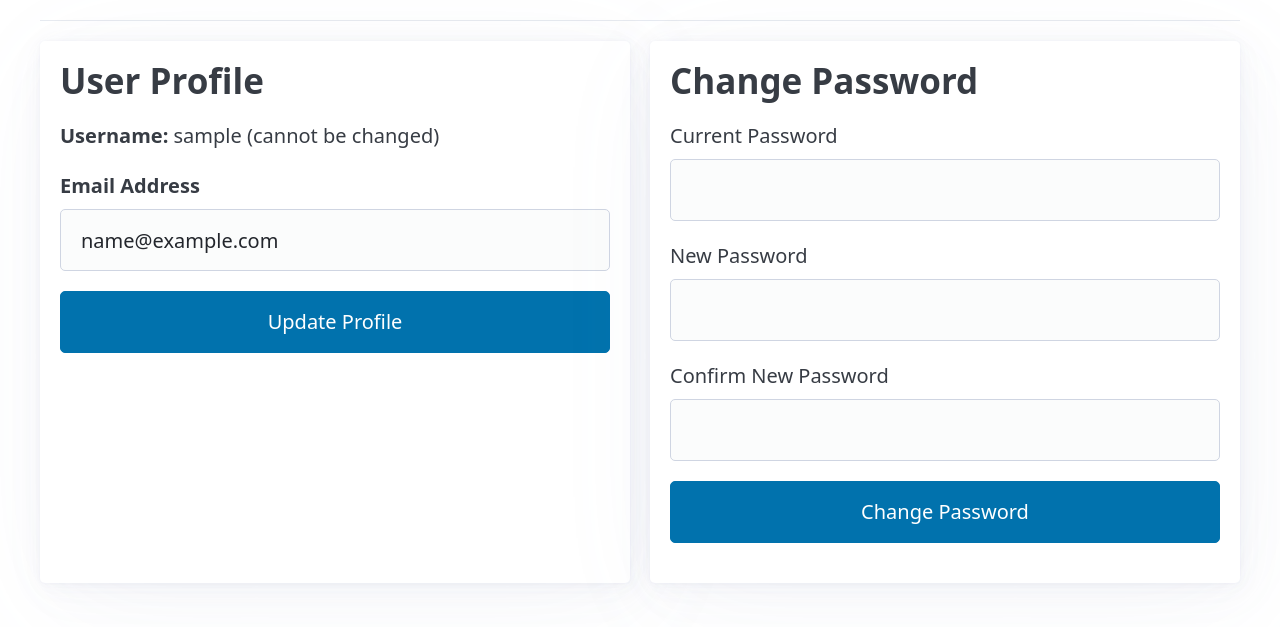
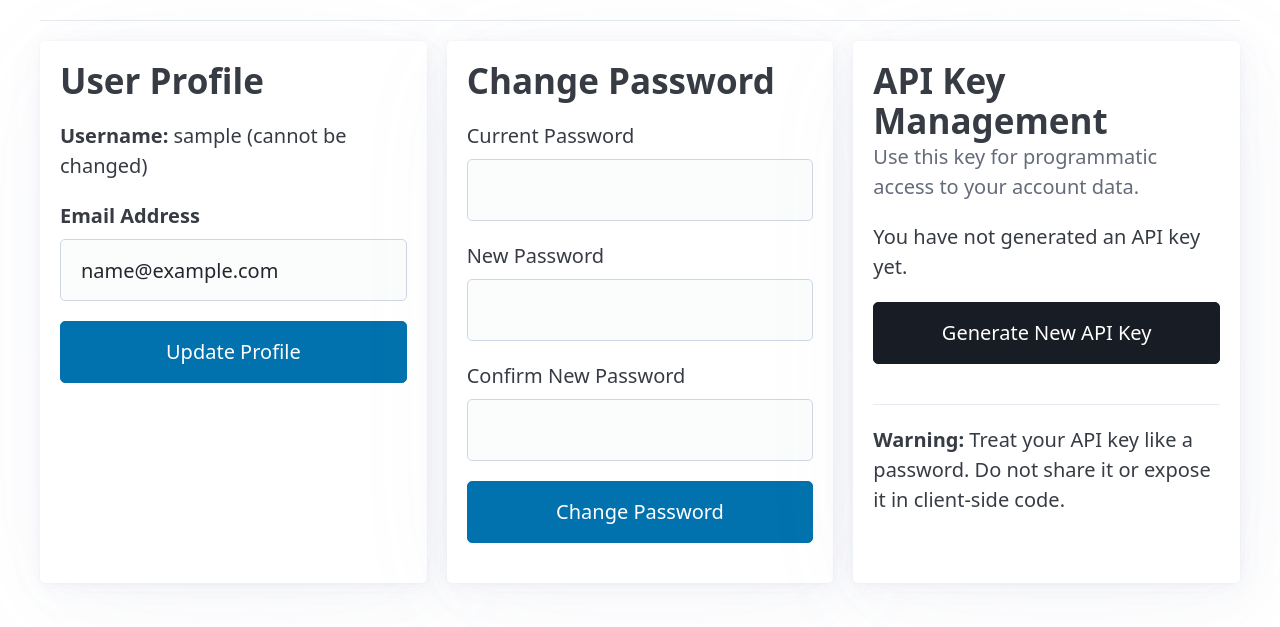
Before and after one commit to PrajwalMadhyastha/personal-finance-webapp, a Flask app: page /profile in a window 1280 px wide. Shown: the part 150-777 px from the top of the page. Run offline with Flask 3, Linux system fonts and the light colour scheme; the visitor is signed in with stand-in values (Sample User, id 1); parts of the project's set-up code (start-up, migrations or seed data) failed here and were passed over; some libraries are stand-ins or nearby versions.

Commit message:
feat(auth): Implement API key generation for users

```diff
--- a/finance_tracker/models.py
+++ b/finance_tracker/models.py
@@ -18,6 +18,7 @@ class User(db.Model, UserMixin):
     username = db.Column(db.String(150), unique=True, nullable=False)
     email = db.Column(db.String(150), unique=True, nullable=False)
     password_hash = db.Column(db.String(150), nullable=False)
+    api_key = db.Column(db.String(64), unique=True, nullable=True, index=True)
     transactions = db.relationship('Transaction', backref='user', lazy=True, cascade="all, delete-orphan")
     accounts = db.relationship('Account', backref='user', lazy=True, cascade="all, delete-orphan")
 
--- a/finance_tracker/routes.py
+++ b/finance_tracker/routes.py
@@ -9,6 +9,7 @@ from flask_login import login_user, logout_user, login_required, current_user
 from . import db, bcrypt
 import decimal
 import csv
+import secrets
 import io
 from collections import defaultdict
 from datetime import datetime, timedelta, timezone
@@ -504,6 +505,22 @@ def profile():
     # For a GET request, just render the page as usual
     return render_template('profile.html')
 
+@main_bp.route('/profile/generate-api-key', methods=['POST'])
+@login_required
+def generate_api_key():
+    """Generates a new, secure API key for the current user."""
+
+    # Generate a cryptographically secure, 32-byte token, represented as a 64-character hex string.
+    new_key = secrets.token_hex(32)
+
+    # Assign the new key to the user and save to the database
+    current_user.api_key = new_key
+    log_activity("Generated new API key.")
+    db.session.commit()
+
+    flash('A new API key has been generated successfully. Your old key is now invalid.', 'success')
+    return redirect(url_for('main.profile'))
+
 
 @main_bp.route('/register', methods=['GET', 'POST'])
 def register():
--- a/finance_tracker/templates/profile.html
+++ b/finance_tracker/templates/profile.html
@@ -31,5 +31,28 @@
                 <button type="submit" name="action" value="change_password">Change Password</button>
             </form>
         </article>
+
+        <article>
+            <hgroup>
+                <h2>API Key Management</h2>
+                <p>Use this key for programmatic access to your account data.</p>
+            </hgroup>
+
+            {% if current_user.api_key %}
+                <label for="api_key">Your Current API Key</label>
+                <input type="text" id="api_key" name="api_key" value="{{ current_user.api_key }}" readonly>
+                <small>Copy this key and store it securely. You will not be shown this key again.</small>
+            {% else %}
+                <p>You have not generated an API key yet.</p>
+            {% endif %}
+
+            <form method="POST" action="{{ url_for('main.generate_api_key') }}" style="margin-top: 1rem;">
+                <button type="submit" class="contrast" onclick="return confirm('Are you sure? Generating a new key will invalidate your old one permanently.');">
+                    Generate New API Key
+                </button>
+            </form>
+            <hr>
+            <p><strong>Warning:</strong> Treat your API key like a password. Do not share it or expose it in client-side code.</p>
+        </article>
     </div>
 {% endblock %}
```
Also changed, not shown: migrations/versions/38488a328bfd_m.py (added, +34 -0 lines).
